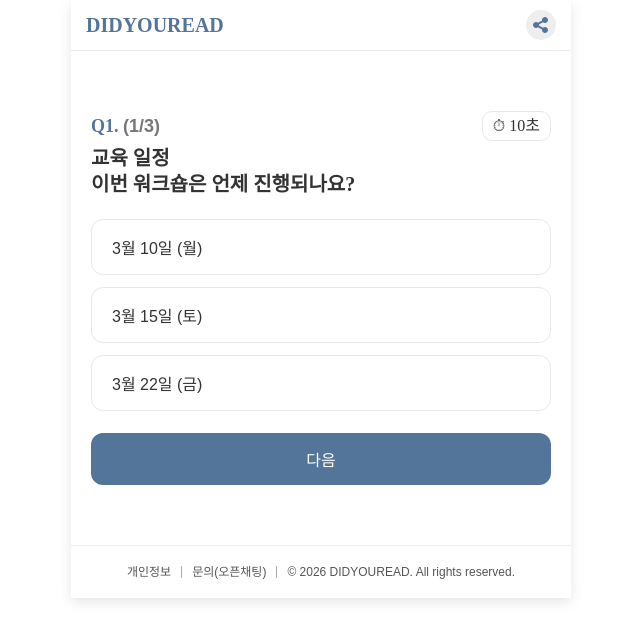
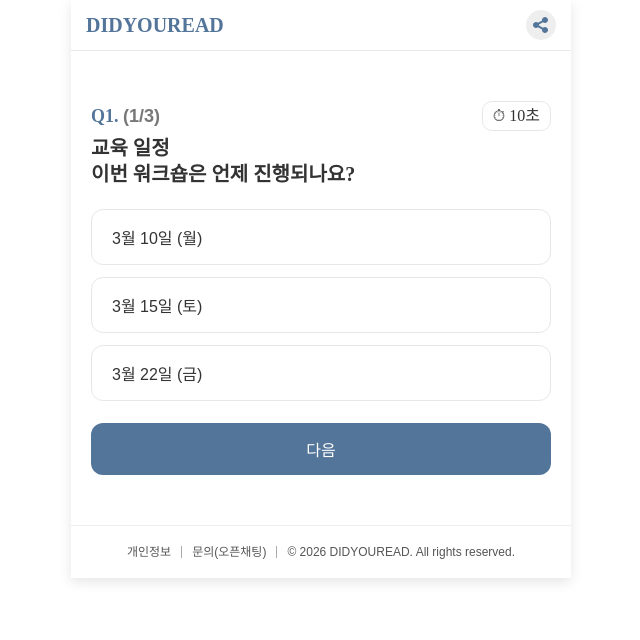
Before and after one commit to kiki97-dev/didyouread, a Next.js app: page /quiz/1 in a window 1280 px wide. Shown: the top 640 px of the page, without its empty margins (319-959 px from the left). Built offline with nearby package versions, Linux system fonts and the light colour scheme; a web font is replaced by a local one.

Commit message:
fix 퀴즈 padding값 수정

```diff
--- a/src/app/quiz/[id]/page.tsx
+++ b/src/app/quiz/[id]/page.tsx
@@ -241,7 +241,7 @@ export default function QuizPage() {
 	return (
 		<div
 			style={{
-				padding: "60px 20px",
+				padding: "50px 20px",
 				maxWidth: "500px",
 				margin: "0 auto",
 				fontFamily: "sans-serif",
```
